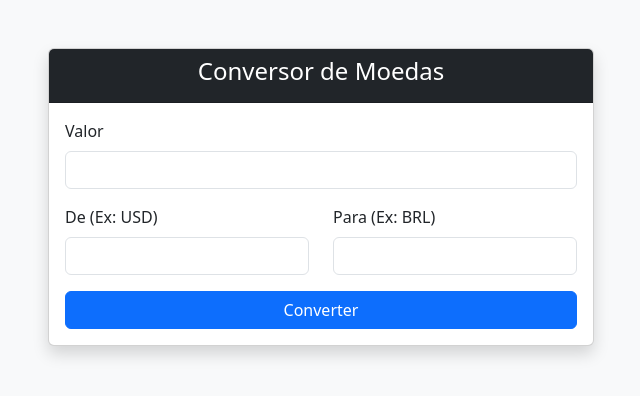
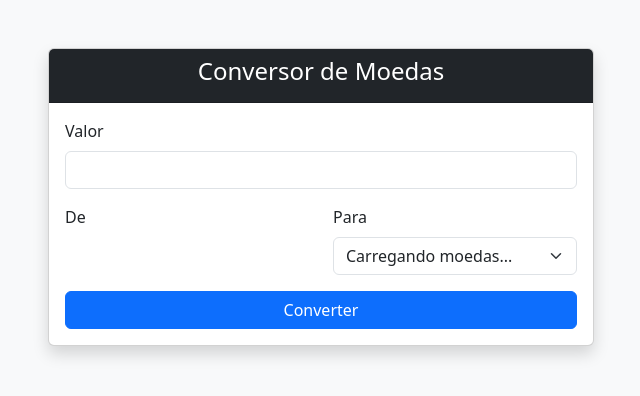
Before and after one commit to loitwi13-dot/conversor-de-moedas, a Flask app: page / in a window 1280 px wide. Shown: the top 396 px of the page, without its empty margins (319-959 px from the left). Run offline with Flask 3, Linux system fonts and the light colour scheme.

Commit message:
Adicionando dropdown com lista de moedas dinâmica

```diff
--- a/static/script.js
+++ b/static/script.js
@@ -1,3 +1,40 @@
+// Carrega a lista de moedas assim que o site abre
+document.addEventListener('DOMContentLoaded', async () => {
+    const origemSelect = document.getElementById('origem');
+    const destinoSelect = document.getElementById('destino');
+
+    try {
+        const resposta = await fetch('/api/moedas');
+        const moedas = await resposta.json();
+
+        // Limpa a mensagem de "Carregando..."
+        origemSelect.innerHTML = '';
+        destinoSelect.innerHTML = '';
+
+        // Cria uma opção para cada moeda recebida da API
+        moedas.forEach(([codigo, nome]) => {
+            const opcaoOrigem = document.createElement('option');
+            opcaoOrigem.value = codigo;
+            opcaoOrigem.textContent = `${codigo} - ${nome}`;
+
+            // Deixa USD selecionado por padrão na origem
+            if (codigo === 'USD') opcaoOrigem.selected = true;
+            origemSelect.appendChild(opcaoOrigem);
+
+            const opcaoDestino = document.createElement('option');
+            opcaoDestino.value = codigo;
+            opcaoDestino.textContent = `${codigo} - ${nome}`;
+
+            // Deixa BRL selecionado por padrão no destino
+            if (codigo === 'BRL') opcaoDestino.selected = true;
+            destinoSelect.appendChild(opcaoDestino);
+        });
+    } catch (erro) {
+        console.error("Erro ao carregar moedas:", erro);
+        origemSelect.innerHTML = '<option value="">Erro ao carregar lista</option>';
+        destinoSelect.innerHTML = '<option value="">Erro ao carregar lista</option>';
+    }
+});
 document.getElementById('form-conversao').addEventListener('submit', async function(e) {
     e.preventDefault();
 
--- a/templates/index.html
+++ b/templates/index.html
@@ -23,12 +23,13 @@
                             </div>
                             <div class="row">
                                 <div class="col-md-6 mb-3">
-                                    <label for="origem" class="form-label">De (Ex: USD)</label>
-                                    <input type="text" class="form-control" id="origem" maxlength="3" required>
-                                </div>
+                                    <label for="origem" class="form-label">De</label>
+                                    </div>
                                 <div class="col-md-6 mb-3">
-                                    <label for="destino" class="form-label">Para (Ex: BRL)</label>
-                                    <input type="text" class="form-control" id="destino" maxlength="3" required>
+                                    <label for="destino" class="form-label">Para</label>
+                                    <select class="form-select" id="destino" required>
+                                        <option value="" disabled selected>Carregando moedas...</option>
+                                    </select>
                                 </div>
                             </div>
                             <button type="submit" class="btn btn-primary w-100">Converter</button>
```
